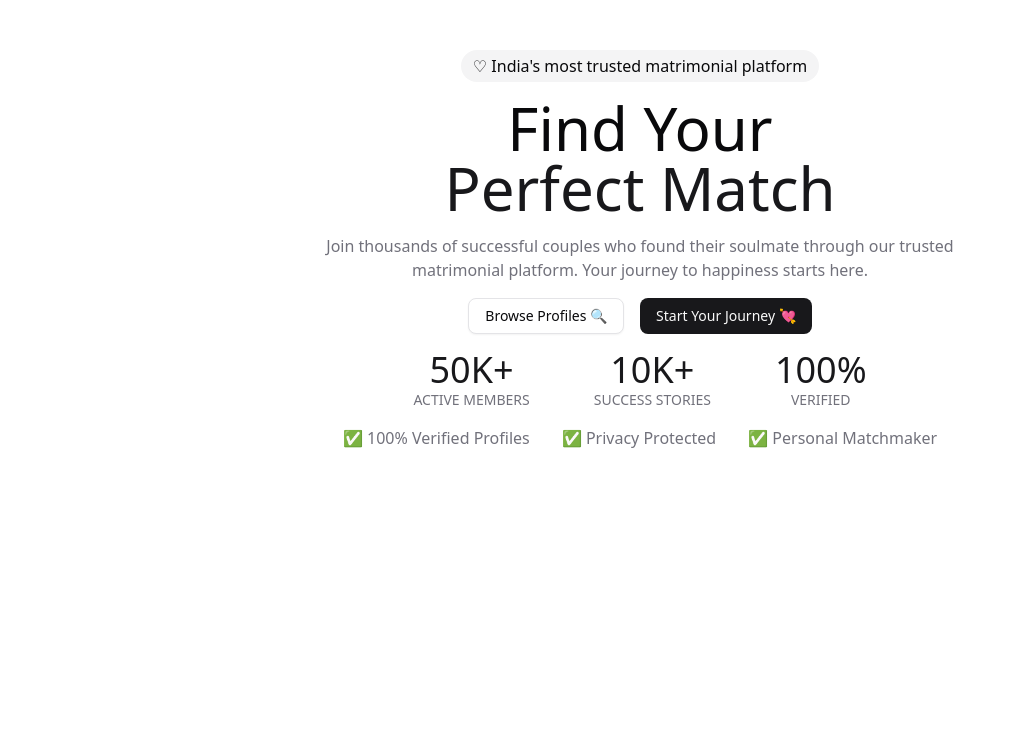
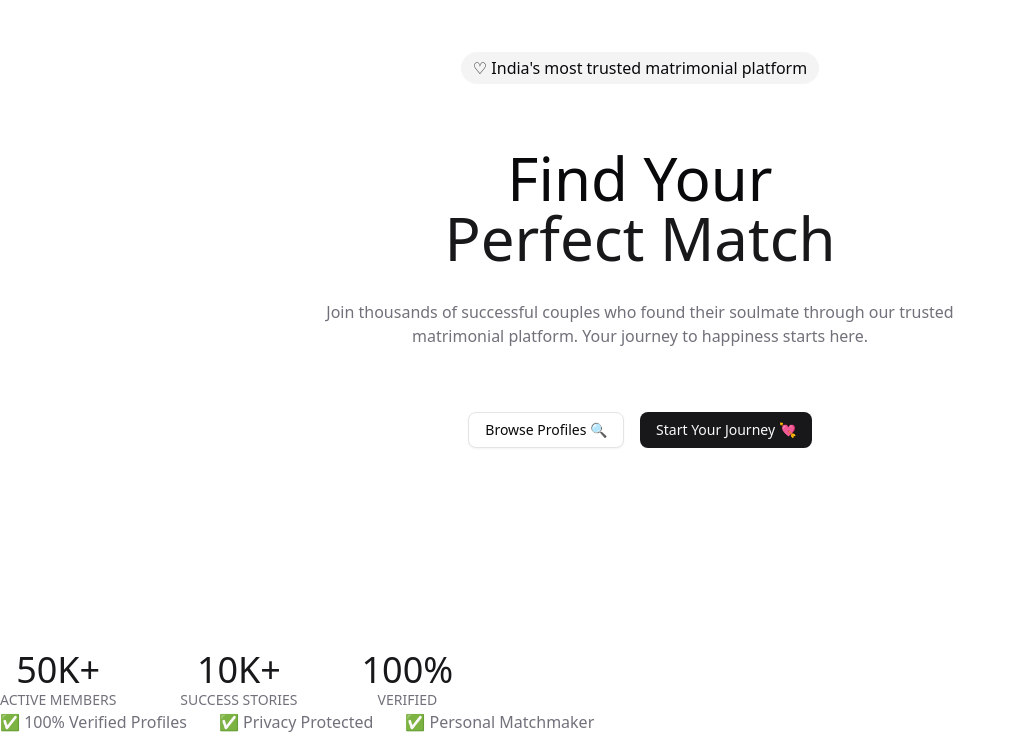
Before and after one commit to vidyesh95/heartbridge, a Next.js app: page / in a window 1280 px wide. Shown: the part 150-884 px from the top of the page, without its empty margins (0-1015 px from the left). Before the commit the page ends 800 px from the top, so only its background shows below. Built offline with nearby package versions, Linux system fonts and the light colour scheme.

Commit message:
Refactor home page layout: enhance spacing, structure, and styling for improved user experience

```diff
--- a/src/app/page.tsx
+++ b/src/app/page.tsx
@@ -4,8 +4,11 @@ import Link from "next/link";
 export default function Home() {
     return (
         <main>
-            <section className={"flex flex-col items-center justify-center gap-4 h-screen"}>
-                <p className={"w-auto px-3 py-1 rounded-full bg-muted"}>♡ India&apos;s most trusted matrimonial platform</p>
+            <section className={"h-screen flex flex-col items-center justify-center gap-8 md:gap-16 px-4 md:px-0"}>
+                <p className={"w-auto px-3 py-1 rounded-full bg-muted"}>
+                    ♡ India&apos;s most trusted matrimonial platform
+                </p>
+                <div className={"space-y-4 md:space-y-8 text-center"}>
                     <h1 className={"text-center text-4xl md:text-6xl"}>
                         Find Your<span className={"block text-primary"}>Perfect Match</span>
                     </h1>
@@ -13,6 +16,7 @@ export default function Home() {
                         Join thousands of successful couples who found their soulmate through our trusted matrimonial
                         platform. Your journey to happiness starts here.
                     </p>
+                </div>
                 <div className={"w-full md:w-auto flex flex-col md:flex-row gap-4 px-4 md:px-0"}>
                     <Button variant={"outline"} asChild>
                         <Link href={"/"}>Browse Profiles 🔍</Link>
@@ -21,6 +25,8 @@ export default function Home() {
                         <Link href={"/"}>Start Your Journey 💘</Link>
                     </Button>
                 </div>
+            </section>
+            <section>
                 <div className={"flex flex-col md:flex-row gap-4 md:gap-16"}>
                     <div>
                         <h4 className={"text-4xl text-primary text-center"}>50K+</h4>
```
Lines whose indentation alone changed are shown as unchanged.
